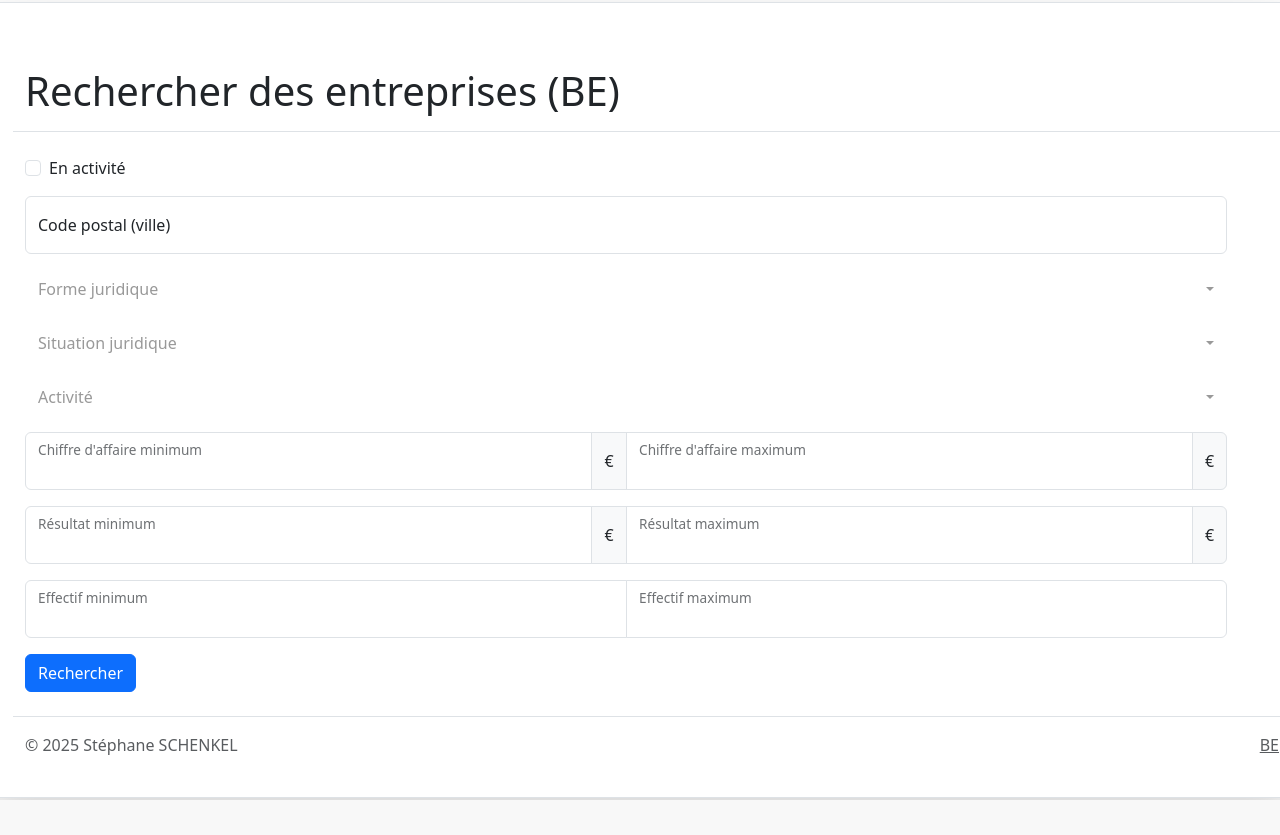
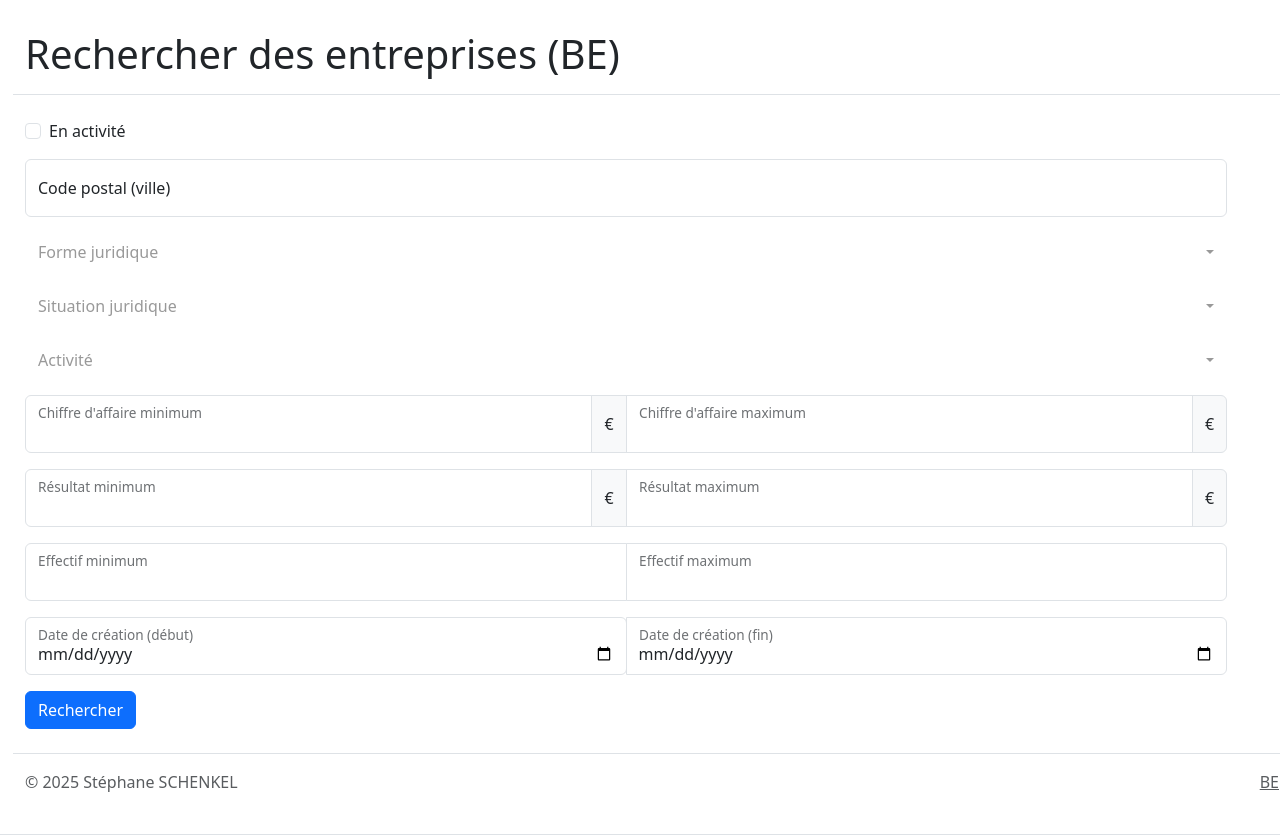
Before and after one commit to SeniuuS/pappers-to-publipostage, a Flask app: page /index in a window 1280 px wide. Before the commit the page ends 800 px from the top, so only its background shows below. Run offline with Flask 2, Linux system fonts and the light colour scheme; parts of the project's set-up code (start-up, migrations or seed data) failed here and were passed over; some libraries are stand-ins or nearby versions.

Commit message:
Adding creation date and example of company found

```diff
--- a/routes/main.py
+++ b/routes/main.py
@@ -10,20 +10,29 @@ def home():
 
 @bp.route('/index', methods=['GET'])
 def index():
+    return index_with_error(None)
+
+def index_with_error(error: Exception):
     country = request.args.get('country', 'BE').upper()
     legal_situations = get_legal_situations(country)
     legal_forms = get_legal_forms(country)
     activities = get_activities(country)
 
+    if error:
+        return render_template('index.html', country=country, legal_situations=legal_situations, legal_forms=legal_forms, activities=activities, error=str(error))
     return render_template('index.html', country=country, legal_situations=legal_situations, legal_forms=legal_forms, activities=activities)
 
 @bp.route('/search', methods=['POST'])
 def search():
     country = request.form.get('country').upper()
 
-    pappers_query = get_search_query(request)
-    nb_company = get_number_of_companies(pappers_query)
-    return render_template('download.html', country=country, nb_company=nb_company, query=pappers_query)
+    try:
+        pappers_query = get_search_query(request)
+        companies_found = get_number_of_companies(country, pappers_query)
+        return render_template('download.html', country=country, nb_company=companies_found['number'], companies=companies_found['companies'], query=pappers_query)
+    except Exception as e:
+        return index_with_error(e)
+
 
 @bp.route('/download', methods=['POST'])
 def download():
@@ -40,7 +49,7 @@ def download():
     return send_file(file_path, as_attachment=True)
 
 @bp.route("/autocompletePostalCode", methods=["GET"])
-def autocompletePostalCode():
+def auto_complete_postal_code():
     country = request.args.get('countryCode').upper()
     postal_codes = get_postal_codes(country)
     query = request.args.get("q", "").lower()
--- a/services/pappers_service.py
+++ b/services/pappers_service.py
@@ -1,5 +1,7 @@
+import logging
 import requests
 from config import Config
+from helpers.date_helper import verify_date_range
 from services.country_service import *
 from models.pappers_info import PappersInfo
 
@@ -7,6 +9,7 @@ criteria_dictionnary = {'status': 'Active', 'postal_code': 'Code Postal', 'local
                         'local_activity_code': 'Activités', 'turnover_min': 'Chiffre d\'affaire minimum', 'turnover_max': 'Chiffre d\'affaire maximum',
                         'net_income_min': 'Résultat minimum', 'net_income_max': 'Résultat maximum',
                         'workforce_range_min': 'Effectif minimum', 'workforce_range_max': 'Effectif maximum',
+                        'date_of_creation_min': 'Date de création (min)', 'date_of_creation_max': 'Date de création (max)',
                         'country_code': 'Pays'}
 
 def get_search_query(request):
@@ -22,6 +25,8 @@ def get_search_query(request):
     max_res = request.form.get('maxRES', 0)
     min_eff = request.form.get('minEff', 0)
     max_eff = request.form.get('maxEff', 0)
+    creation_date_start_str = request.form.get('creationDateStart', '')
+    creation_date_end_str = request.form.get('creationDateEnd', '')
 
     query = f'country_code={country}'
     if in_activity == 'on':
@@ -34,6 +39,17 @@ def get_search_query(request):
         query = f'{query}&legal_situation_code={",".join(legal_situation)}'
     if activities:
         query = f'{query}&local_activity_code={",".join(activities)}'
+
+    if creation_date_end_str != '':
+        if creation_date_start_str == '':
+            creation_date_start_str = creation_date_end_str
+        verify_date_range(creation_date_start_str, creation_date_end_str)
+        query = f'{query}&date_of_creation_min={creation_date_start_str}&date_of_creation_max={creation_date_end_str}'
+    elif creation_date_start_str != '':
+        if creation_date_end_str == '':
+            creation_date_end_str = creation_date_start_str
+        verify_date_range(creation_date_start_str, creation_date_end_str)
+        query = f'{query}&date_of_creation_min={creation_date_start_str}&date_of_creation_max={creation_date_end_str}'
 
     if max_ca != '' and max_ca != 0:
         if min_ca == '':
@@ -117,20 +133,32 @@ def get_value(key, value, country):
 def search_companies_request(search_request):
     search_request = f'{search_request}&api_token={Config.PAPPERS_API_KEY}'
 
-    response = requests.get(
-        f'{Config.PAPPERS_API_SEARCH_URL}?{search_request}'
-    )
+    url = f'{Config.PAPPERS_API_SEARCH_URL}?{search_request}'
+
+    logging.info(f"Requesting {url}")
+
+    response = requests.get(url)
 
     if response.status_code == 200:
+        logging.info(f"Request {url} successful : 200")
         return response
+    logging.warning(f"Error requesting {url} : {response.status_code}")
     return None
 
-def get_number_of_companies(search_request):
+def get_number_of_companies(country, search_request):
     response = search_companies_request(search_request)
+    pappers_information = []
+    number_of_companies = 0
     if response:
         results = response.json()
-        return results.get("total")
-    return 0
+        number_of_companies = results.get("total")
+        i = 0
+        for data in results.get('results', []):
+            if i == 5:
+                break
+            pappers_information.append(PappersInfo(data, country))
+            i = i + 1
+    return {'number': number_of_companies, 'companies': pappers_information}
 
 def search_companies(country, search_request, nb_company):
     nb_company_per_page = 20
@@ -147,26 +175,6 @@ def search_companies(country, search_request, nb_company):
         if response:
             results = response.json()
             for data in results.get('results', []):
-                nom_societe = data.get('name', '')
-                head_office = data.get('head_office', {})
-
-                address = ""
-
-                if head_office:
-                    country_found = head_office.get('country', '')
-                    if country_found is None:
-                        country_found = Config.COUNTRIES[country]
-                    address = f"{head_office.get('address_line_1', '')} {head_office.get('postal_code', '')} {head_office.get('city', '')} {country_found}"
-
-                nom_dirigeant = (
-                    f"{data.get('officers', [{}])[0].get('last_name', '')} {data.get('officers', [{}])[0].get('first_name', '')}"
-                    if data.get('officers') else ''
-                )
-                email = data.get('emails', [])[0] if data.get('emails') else ''
-                telephone = data.get('telephones', [])[0] if data.get('telephones') else ''
-                company_number = data.get('company_number', '')
-                creation_date = data.get('date_of_creation', '')
-
-                pappers_information.append(PappersInfo(nom_societe, creation_date, address, nom_dirigeant, email, telephone, company_number))
+                pappers_information.append(PappersInfo(data, country))
 
     return pappers_information
--- a/templates/index.html
+++ b/templates/index.html
@@ -7,8 +7,7 @@
     <link rel="stylesheet" href="/static/style.css">
     <link href="https://cdn.jsdelivr.net/npm/bootstrap@5.3.3/dist/css/bootstrap.min.css" rel="stylesheet"
           integrity="sha384-QWTKZyjpPEjISv5WaRU9OFeRpok6YctnYmDr5pNlyT2bRjXh0JMhjY6hW+ALEwIH" crossorigin="anonymous">
-    <link rel="stylesheet" href="https://cdnjs.cloudflare.com/ajax/libs/bootstrap-select/1.14.0-beta2/css/bootstrap-select.min.css" integrity="sha512-mR/b5Y7FRsKqrYZou7uysnOdCIJib/7r5QeJMFvLNHNhtye3xJp1TdJVPLtetkukFn227nKpXD9OjUc09lx97Q==" crossorigin="anonymous"
-  referrerpolicy="no-referrer" />
+    <link rel="stylesheet" href="https://cdnjs.cloudflare.com/ajax/libs/bootstrap-select/1.14.0-beta2/css/bootstrap-select.min.css" integrity="sha512-mR/b5Y7FRsKqrYZou7uysnOdCIJib/7r5QeJMFvLNHNhtye3xJp1TdJVPLtetkukFn227nKpXD9OjUc09lx97Q==" crossorigin="anonymous" referrerpolicy="no-referrer" />
 </head>
 <body>
 <div class="row p-4 pb-0 pe-lg-0 pt-lg-5 align-items-center rounded-3 border shadow-lg">
@@ -20,9 +19,6 @@
     <main id="content" class="search-bar" style="padding-right: 5%">
         <form action="/search" method="post">
             <input type="hidden" id="countryCode" name="country" value="{{ country }}">
-            {% if error %}
-            <p class="error">{{ error }}</p>
-            {% endif %}
             <div class="form-check mb-3">
                 <input id="inActivity" name="inActivity" class="form-check-input" type="checkbox">
                 <label class="form-check-label" for="inActivity">En activité</label>
@@ -97,6 +93,19 @@
                     <label for="maxEff">Effectif maximum</label>
                 </div>
             </div>
+            <div class="input-group has-validation mb-3">
+                <div class="form-floating">
+                    <input type="date" id="creationDateStart" name="creationDateStart" class="form-control">
+                    <label for="creationDateStart">Date de création (début)</label>
+                </div>
+                <div class="form-floating">
+                    <input type="date" id="creationDateEnd" name="creationDateEnd" class="form-control">
+                    <label for="creationDateEnd">Date de création (fin)</label>
+                </div>
+            </div>
+            {% if error %}
+            <div class="alert alert-danger" role="alert">{{ error }}</div>
+            {% endif %}
             <button type="submit" class="btn btn-primary">Rechercher</button>
         </form>
     </main>
```
Also changed, not shown: helpers/date_helper.py (added, +9 -0 lines), models/pappers_info.py (+25 -3 lines), templates/download.html (+9 -0 lines).
